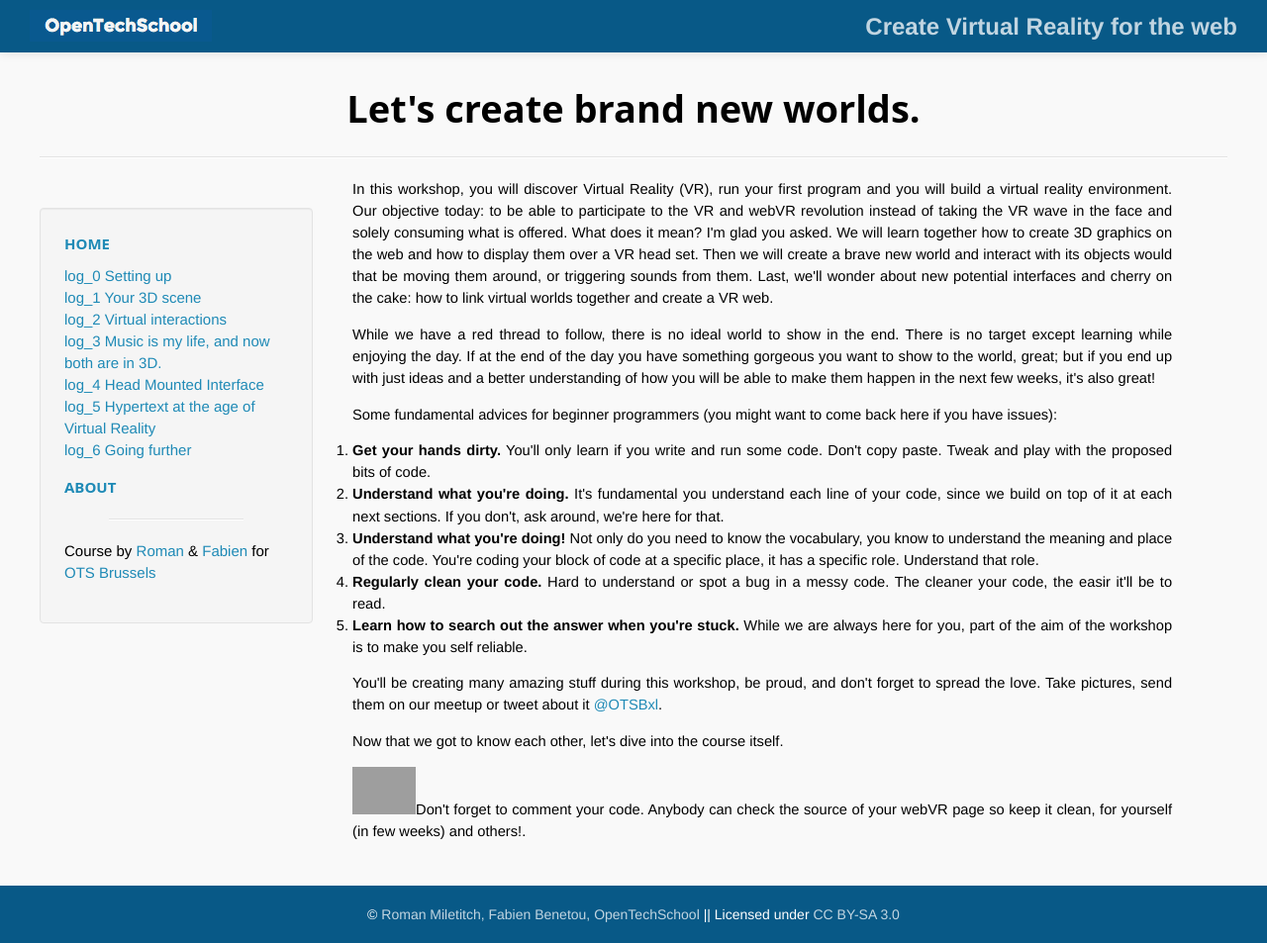
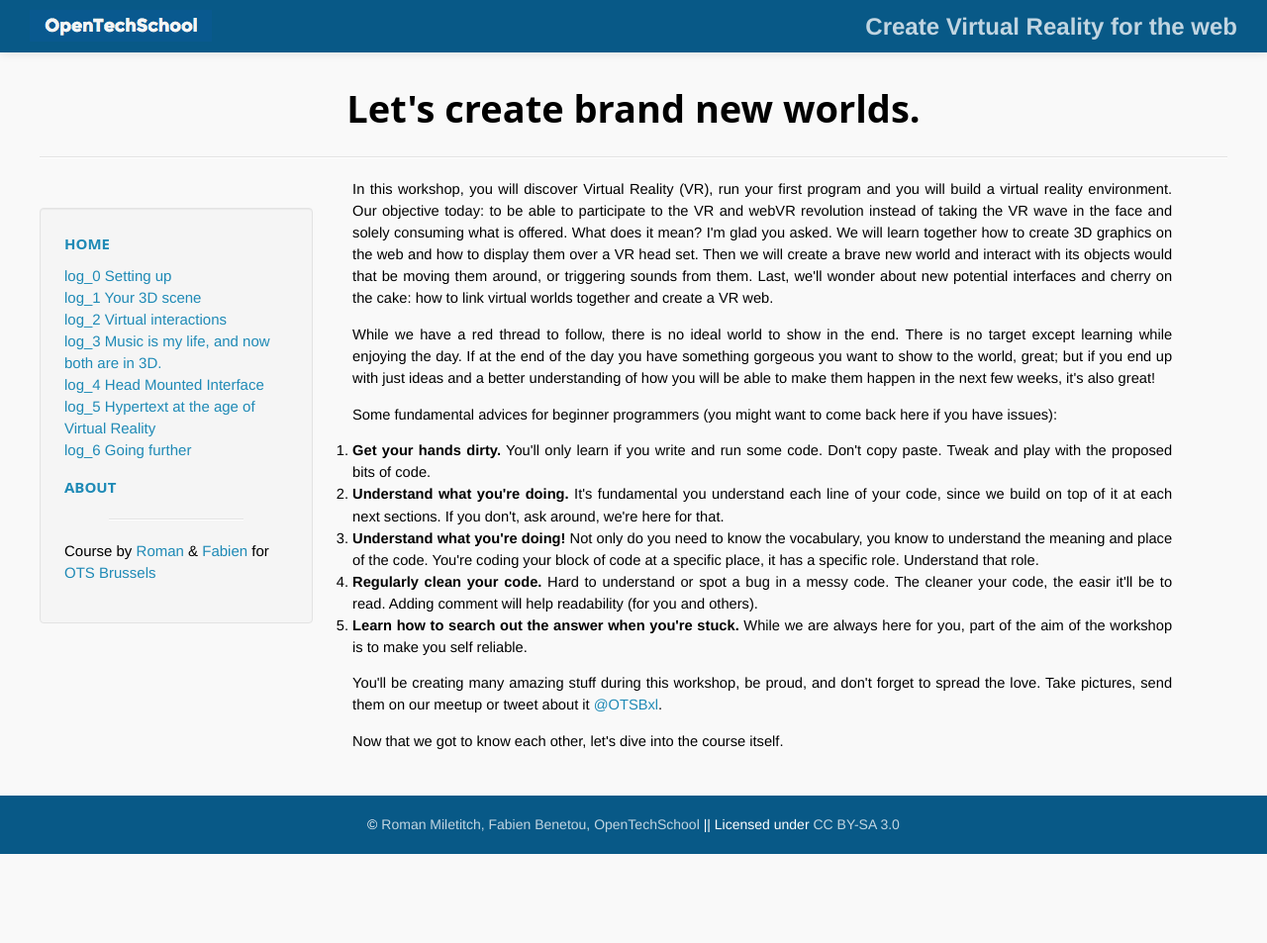
Before and after one commit to OpenTechSchool-Brussels/webVR-for-3D-graphics-and-music, a Jekyll site: the page built from index.html, in a window 1280 px wide. Shown: the whole page at 99% size. Built offline with Jekyll 4.4.1, drawn with Linux system fonts in a browser that asks for light colours; Markdown is read by kramdown in place of the engine named in the settings; after the commit the page ends 900 px from its top, so only the background shows below that; grey boxes are pictures that could not be loaded.

Commit message:
Update index.html

```diff
--- a/index.html
+++ b/index.html
@@ -12,7 +12,7 @@ title:  "Let's create brand new worlds."
 <li><b>Get your hands dirty.</b> You'll only learn if you write and run some code. Don't copy paste. Tweak and play with the proposed bits of code.</li>
 <li><b>Understand what you're doing.</b> It's fundamental you understand each line of your code, since we build on top of it at each next sections. If you don't, ask around, we're here for that.</li>
 <li><b>Understand what you're doing!</b> Not only do you need to know the vocabulary, you know to understand the meaning and place of the code. You're coding your block of code at a specific place, it has a specific role. Understand that role.</li>
-<li><b>Regularly clean your code.</b> Hard to understand or spot a bug in a messy code. The cleaner your code, the easir it'll be to read.</li>
+<li><b>Regularly clean your code.</b> Hard to understand or spot a bug in a messy code. The cleaner your code, the easir it'll be to read. Adding comment will help readability (for you and others).</li>
 <li><b>Learn how to search out the answer when you're stuck.</b> While we are always here for you, part of the aim of the workshop is to make you self reliable.</li>
 </ol>
 </p>
@@ -20,5 +20,3 @@ title:  "Let's create brand new worlds."
 <p>You'll be creating many amazing stuff during this workshop, be proud, and don't forget to spread the love. Take pictures, send them on our meetup or tweet about it <a href="https://twitter.com/otsbxl">@OTSBxl</a>.</p>
 
 <p>Now that we got to know each other, let's dive into the course itself.</p>
-
-<p><img width="64px" src="http://sales-patch.com/wp-content/themes/sales-patch/images/home/icon-hood.png" />Don't forget to comment your code. Anybody can check the source of your webVR page so keep it clean, for yourself (in few weeks) and others!.</p>
```
